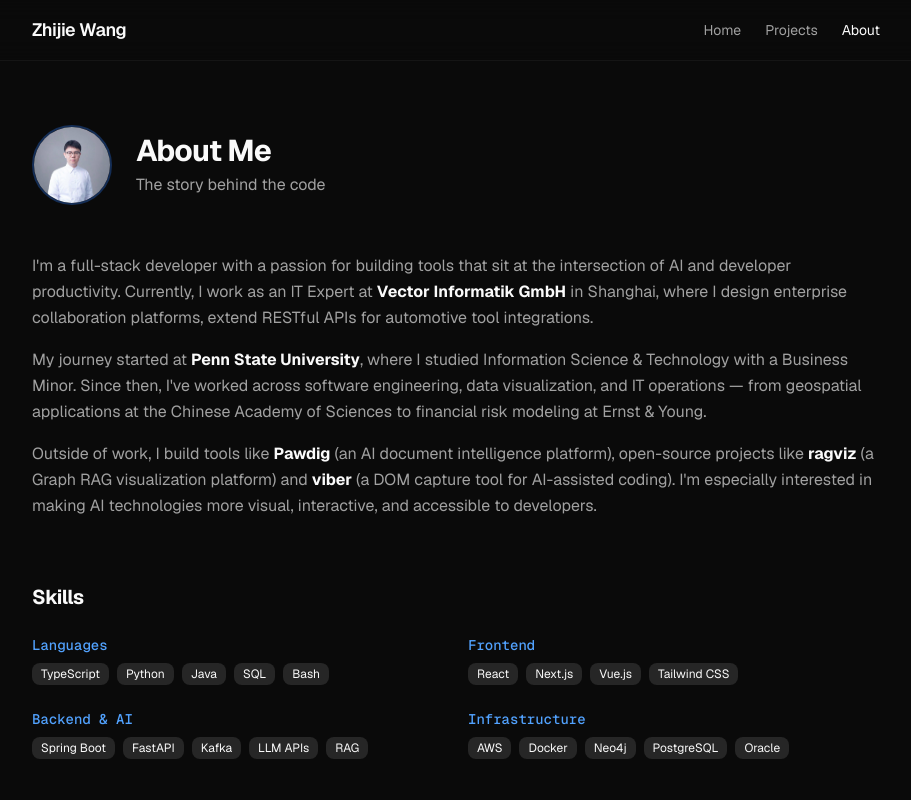
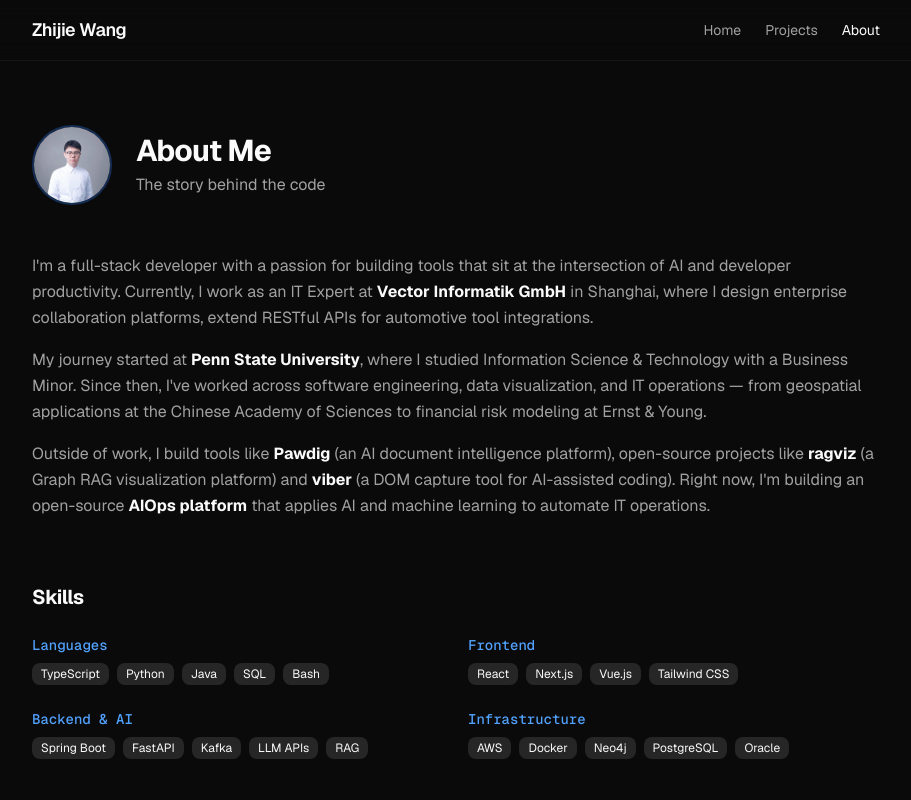
Before and after one commit to zhijiewong/zhijiewang, a Next.js app: page /about in a window 1280 px wide. Shown: the top 800 px of the page, without its empty margins (184-1095 px from the left). Built offline with nearby package versions, Linux system fonts and the light colour scheme.

Commit message:
Add current AIOps work to about page

```diff
--- a/app/about/page.tsx
+++ b/app/about/page.tsx
@@ -50,8 +50,9 @@ export default function AboutPage() {
             platform), open-source projects like{" "}
             <strong className="text-foreground">ragviz</strong> (a Graph RAG visualization
             platform) and <strong className="text-foreground">viber</strong> (a DOM capture tool
-            for AI-assisted coding). I&apos;m especially interested in making AI
-            technologies more visual, interactive, and accessible to developers.
+            for AI-assisted coding). Right now, I&apos;m building an open-source{" "}
+            <strong className="text-foreground">AIOps platform</strong> that applies AI and
+            machine learning to automate IT operations.
           </p>
         </article>
 
```
